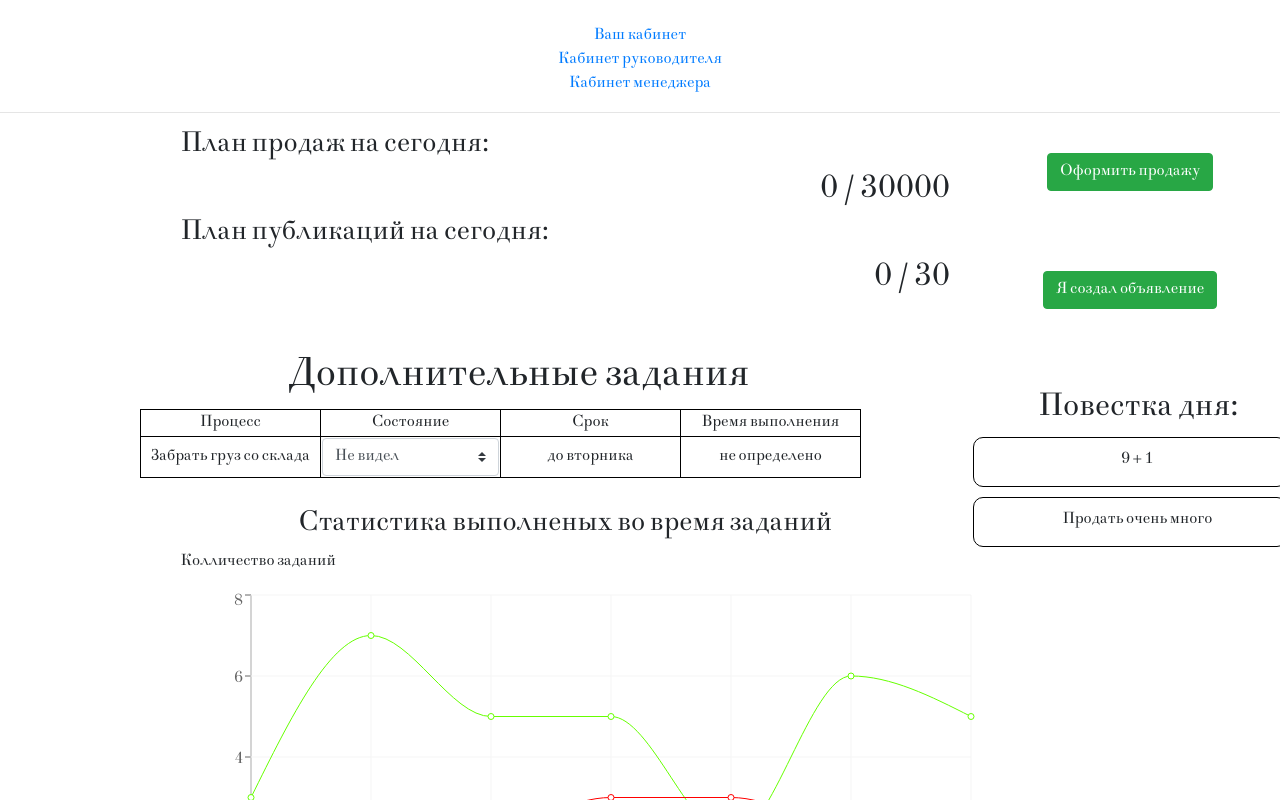
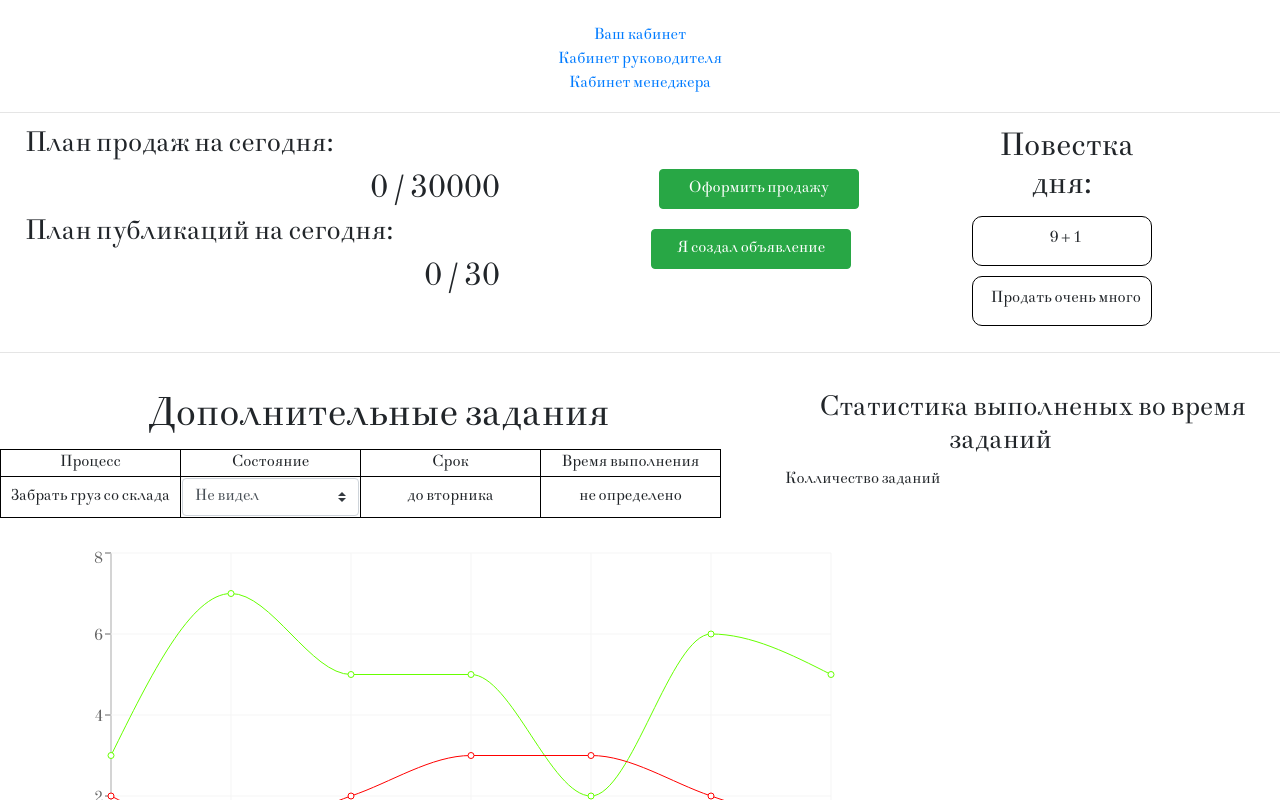
Before and after one commit to orby-tech/demoCRM, a React (Create React App) app in the folder frontend/: page /demo/manager in a window 1280 px wide. Shown: the top 800 px of the page. Built offline with nearby package versions, Linux system fonts and the light colour scheme.

Commit message:
profile rebuild

```diff
--- a/frontend/src/App.css
+++ b/frontend/src/App.css
@@ -10,7 +10,7 @@ body {
 
 .App {
   text-align: center;
-
+  padding: 0;
 }
 
 td {
@@ -143,8 +143,29 @@ label {
 .profile__title {
   width: 100%;
 }
+.profile__header{
 
+  display: grid;
+  grid-template-columns: auto auto auto;
+  grid-gap: 1vw;
+}
 .profile__regularPlans {
+  width: 500px;
+  float: left;
+}
+.profile__actions{
+  width: 200px;
+  padding: 20px;
+  display: block;
+}
+.profile__actionsButtons{
+  margin-top: 20px;
+  height: 40px;
+  width: 200px;
+}
+.profile__tickets{
+  width: 200px;
+  float: left;
 }
 
 .profile__titleButtons {
--- a/frontend/src/Boss.js
+++ b/frontend/src/Boss.js
@@ -3,9 +3,6 @@ import { Link } from 'react-router-dom';
 import { LineChart, Line, XAxis, YAxis, Tooltip, CartesianGrid, Legend } from 'recharts';
 
 
-
-import LeftColumn from './BossLeftColumn'
-import RightColumn from './BossRightColumn'
 
 
 const data = [
--- a/frontend/src/BossLeftColumn.js
+++ /dev/null
@@ -1,113 +0,0 @@
-import React, { Component } from 'react';
-
-import { Link } from 'react-router-dom';
-import Modal from 'react-bootstrap/Modal';
-import {LineChart, Line, XAxis, YAxis, Tooltip, CartesianGrid, Legend} from 'recharts';
-
-
-const data = [
-	{ name: "6 мая 2020", выполнены: 3, "не выполнены":2, amt: 500},
-	{ name: "7 мая 2020", выполнены: 7, "не выполнены":1, amt: 500},
-	{ name: "8 мая 2020", выполнены: 5, "не выполнены":2, amt: 500},
-	{ name: "9 мая 2020", выполнены: 5, "не выполнены":3, amt: 500},
-	{ name: "10 мая 2020", выполнены: 2, "не выполнены":3, amt: 500},
-	{ name: "11 мая 2020", выполнены: 6, "не выполнены":2, amt: 500},
-	{ name: "12 мая 2020", выполнены: 5, "не выполнены":1, amt: 500},
-
-]
-class Profile extends Component{
-  constructor(props) {
-    super(props);
-    this.change = this.change.bind(this)
-    this.state  = {
-        update: false,
-        table: [
-        	["Иванов", "Забрать груз со склада", "Просмотрел", "до вторника", "не определено", "ред."]
-
-        ]
-    };
-  }
-  change(event){
-  	let arr = this.state.table
-  	console.log(event.target.value)
-  	arr[0][2] = event.target.value
-  	this.setState({table: arr})
-  	console.log(this.state.table)
-  }
-
-	render(){
-		return(
-			<div className="bossLeftColumn__container">
-
-
-        <div className="">
-          <select  className="custom-select ">
-            <option value="selected"> Статистика выполнения</option>
-            <option value="selected"> Выручка отдела NN </option>
-            <option value="selected"> Выручка отдела AA </option>
-            <option value="selected"> Выручка организации </option>
-
-
-          </select>
-          <h3 className="profile__hGraphics"> Статистика выполненых во время заданий </h3>
-          <p className="profile__XTitle"> Колличество заданий </p>
-
-          <LineChart
-            width={810}
-            height={400}
-            data={data}
-            margin={{ top: 5, right: 20, left: 10, bottom: 5 }}
-          >
-            <XAxis dataKey="name" />
-            <YAxis />
-
-            <Tooltip />
-            <CartesianGrid stroke="#f5f5f5" />
-            <Line type="monotone" dataKey="выполнены" stroke="#66ff00" />
-            <Line type="monotone" dataKey="не выполнены" stroke="#FF0000" />
-            <Legend />
-          </LineChart>
-        </div>
-        <div className="boss__table">
-					<h1 className="boss__additionalTasksHeader"> Дополнительные задания </h1>
-					<select className="custom-select leader__selectPersone">
-						<option value="selected">Общий список </option>
-
-						<option value="selected">Иванов </option>
-						<option value="selected">Отдел продаж</option>
-					</select>
-					<br />
-					<button className="leader__uppendAdditionalTask btn btn-success">
-						Добавить задание
-						</button>
-					<table className="boss__table">
-						<tr>
-							<td> Работник </td>
-							<td> Процесс </td>
-							<td> Состояние </td>
-							<td> Срок </td>
-							<td> Время выполнения </td>
-							<td> Редактировать </td>
-						</tr>
-
-						{
-							this.state.table.map(line =>
-								<>
-									<td><Link to="/profile"> {line[0]} </Link></td>
-									<td> {line[1]} </td>
-									<td> {line[2]} </td>
-									<td> {line[3]} </td>
-									<td> {line[4]} </td>
-									<td> {line[5]} </td>
-								</>
-							)
-						}
-					</table>
-
-				</div>
-
-			</div>
-			)
-	}
-}
-export default Profile;
--- a/frontend/src/BossRightColumn.js
+++ /dev/null
@@ -1,52 +0,0 @@
-import React, { Component } from 'react';
-import Modal from 'react-bootstrap/Modal';
-import {LineChart, Line, XAxis, YAxis, Tooltip, CartesianGrid, Legend} from 'recharts';
-
-
-const data = [
-	{ name: "6 мая 2020", выполнены: 3, "не выполнены":2, amt: 500},
-	{ name: "7 мая 2020", выполнены: 7, "не выполнены":1, amt: 500},
-	{ name: "8 мая 2020", выполнены: 5, "не выполнены":2, amt: 500},
-	{ name: "9 мая 2020", выполнены: 5, "не выполнены":3, amt: 500},
-	{ name: "10 мая 2020", выполнены: 2, "не выполнены":3, amt: 500},
-	{ name: "11 мая 2020", выполнены: 6, "не выполнены":2, amt: 500},
-	{ name: "12 мая 2020", выполнены: 5, "не выполнены":1, amt: 500},
-
-]
-class Profile extends Component{
-  constructor(props) {
-    super(props);
-    this.createTicketButton = this.createTicketButton.bind(this)
-    this.change = this.change.bind(this)
-    this.state  = {
-        update: false,
-        table: [
-        	["Иванов", "Забрать груз со склада", "Просмотрел", "до вторника", "не определено", "ред."]
-
-        ]
-    };
-  }
-  createTicketButton(){
-  	alert ("Вы похвалили сотрудника")
-  }
-  backButton(){
-  	  	this.setState({update: !this.state.update})
-
-  }
-  change(event){
-  	let arr = this.state.table
-  	console.log(event.target.value)
-  	arr[0][2] = event.target.value
-  	this.setState({table: arr})
-  	console.log(this.state.table)
-  }
-
-	render(){
-		return(
-			<div className="bossRightColumn__container">
-
-			</div>
-			)
-	}
-}
-export default Profile;
--- a/frontend/src/Profile.js
+++ b/frontend/src/Profile.js
@@ -46,8 +46,40 @@ class Profile extends Component{
 
 	render(){
 		return(
-			<div className="profile__container">
-				<div>
+			<div className="">
+				<div className="profile__header">
+					<div className="profile__regularPlans">
+						<div className="profile__planOfSales">
+						<h3 className="profile__titlePlans"> План продаж на сегодня: </h3>
+						<h2 className="profile__countPlans"> 0 / 30000 </h2>
+						</div>
+						<div className="profile__planOfannouncement">
+						<h3 className="profile__titlePlans"> План публикаций на сегодня: </h3>
+						<h2 className="profile__countPlans"> 0 / 30 </h2>
+						</div>
+					</div>
+					<div className="profile__actions">
+						<button className="profile__actionsButtons btn btn-success">
+						Оформить продажу
+						</button>
+						<button className="profile__actionsButtons btn btn-success">
+						Я создал объявление
+						</button>
+					</div>
+					<div className="profile__tickets">
+						<h2> Повестка дня: </h2>
+						<div className="profile__smartTicket">
+							9 + 1
+						</div>
+						<div className="profile__smartTicket">
+							Продать очень много
+						</div>
+					</div>
+				</div>
+				<hr />
+
+
+							<div>
 					<LeftColumn />
 				</div>
 				<div>
--- a/frontend/src/ProfileLeftColumn.js
+++ b/frontend/src/ProfileLeftColumn.js
@@ -36,18 +36,7 @@ class Profile extends Component{
 	render(){
 		return(
 			<div className="">
-        <div className="profile__regularPlans">
-            <div className="profile__planOfSales">
-              <h3 className="profile__titlePlans"> План продаж на сегодня: </h3>
-              <h2 className="profile__countPlans"> 0 / 30000 </h2>
-            </div>
-            <div className="profile__planOfannouncement">
-              <h3 className="profile__titlePlans"> План публикаций на сегодня: </h3>
-              <h2 className="profile__countPlans"> 0 / 30 </h2>
-            </div>
-        </div>
-        <br/>
-        <br/>
+
 
 
         <div className="profile__table">
--- a/frontend/src/ProfileRightColumn.js
+++ b/frontend/src/ProfileRightColumn.js
@@ -44,24 +44,7 @@ class Profile extends Component{
 	render(){
 		return(
 			<div className="">
-            <div className="">
-                <br />
-                <button className=" btn btn-success">
-                  Оформить продажу
-                </button>
-                <button className="profile__titleButton btn btn-success">
-                  Я создал объявление
-                </button>
-            </div>
-            <div className="">
-              <h2> Повестка дня: </h2>
-              <div className="profile__smartTicket">
-                  9 + 1
-              </div>
-              <div className="profile__smartTicket">
-                  Продать очень много
-              </div>
-          </div>
+
 			</div>
 			)
 	}
```
